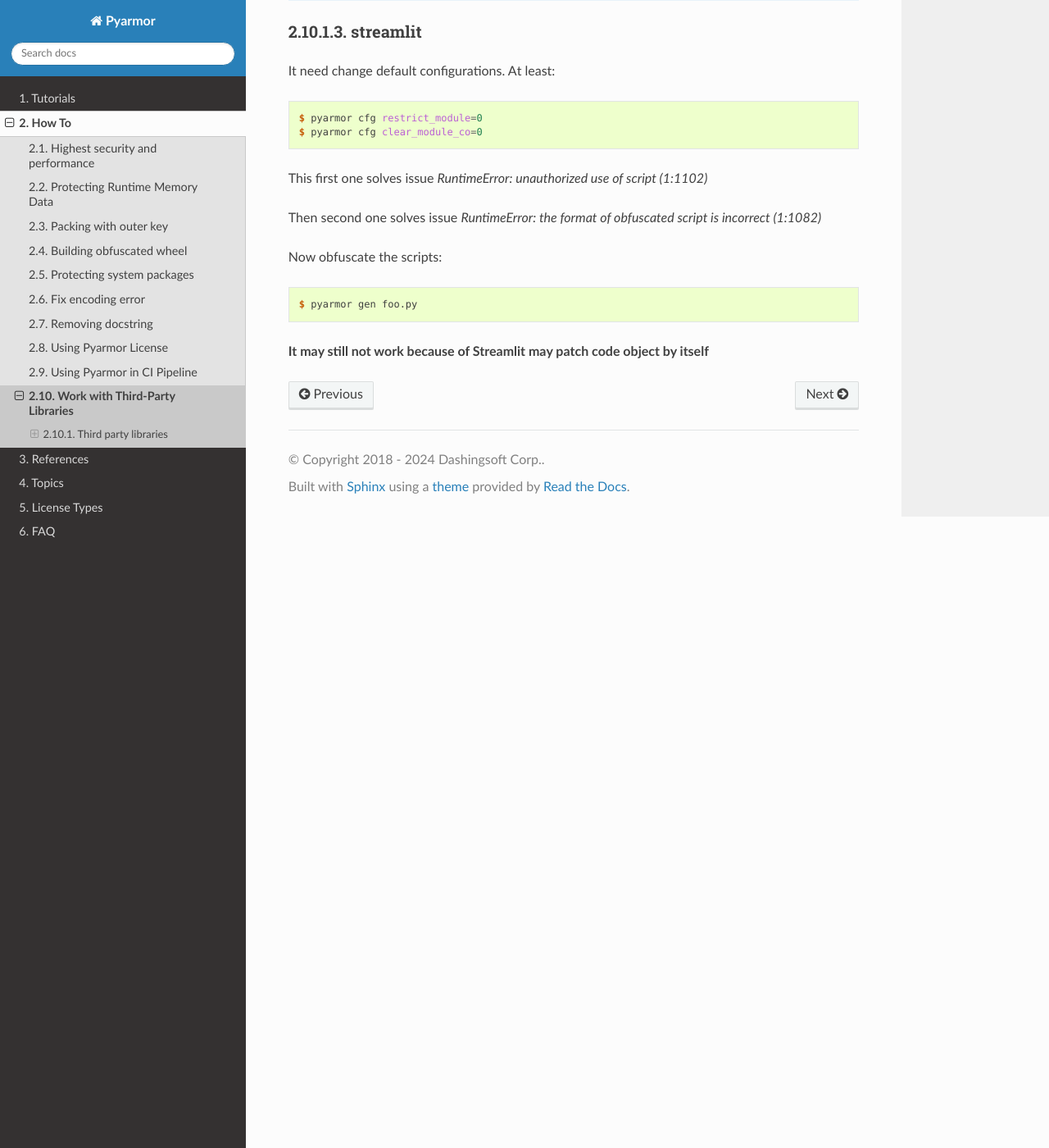
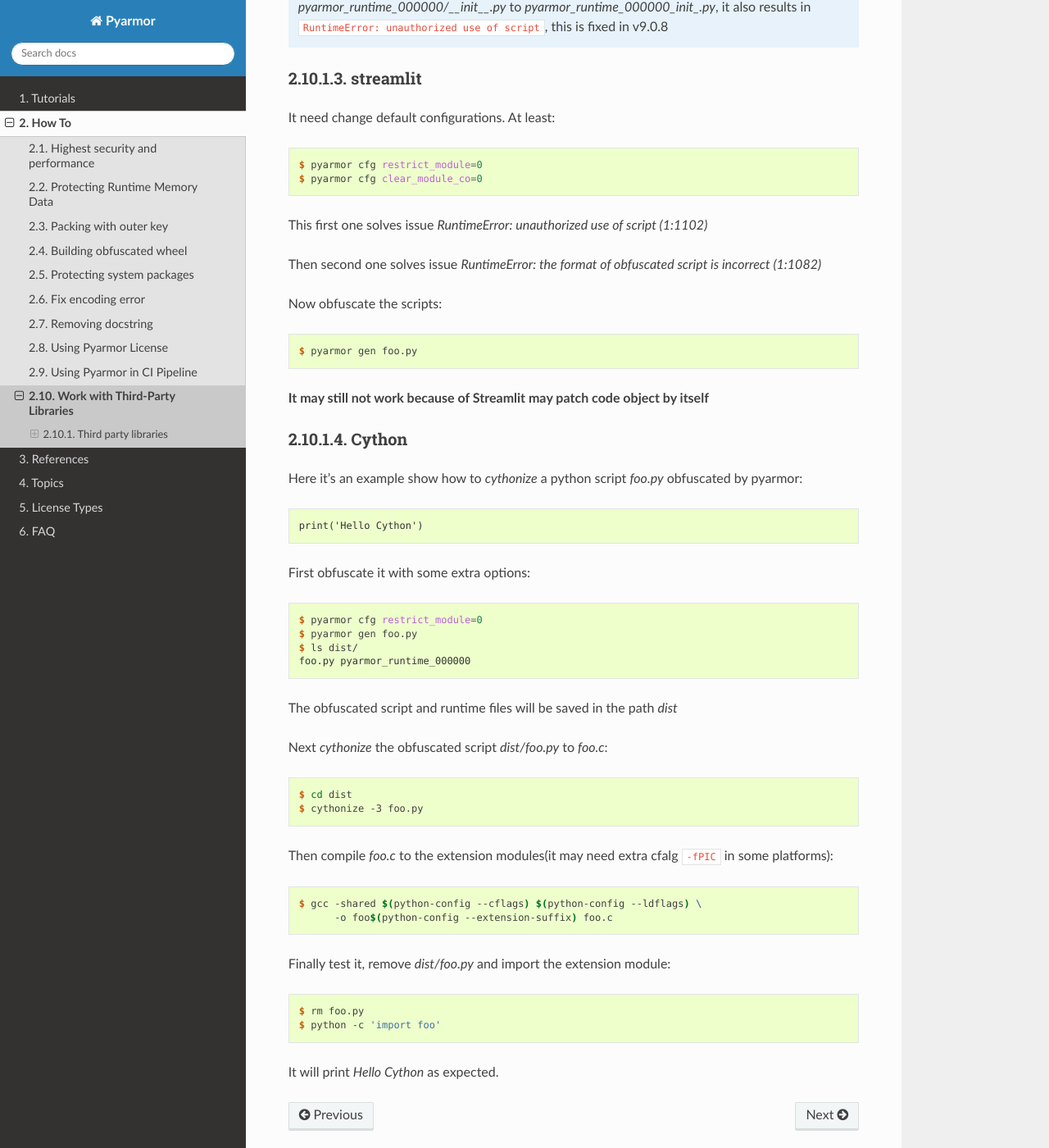
Before and after one commit to dashingsoft/pyarmor, a Sphinx documentation site: the page built from docs/how-to/third-party.rst, in a window 1280 px wide and 1400 px high, scrolled down 3950 px. Shown: the whole window at 82% size. Built offline with Sphinx 7.4.7 and the Read the Docs theme 3.1.0, drawn with Linux system fonts in a browser that asks for light colours; some of the changed text lies outside the part shown.

Commit message:
Doc cython with pyarmor

```diff
--- a/docs/how-to/third-party.rst
+++ b/docs/how-to/third-party.rst
@@ -107,6 +107,9 @@
    * - `nuitka`_
      - Should work with restrict_module = 0
      - Not verify yet
+   * - `Cython`_
+     - Should work with restrict_module = 0
+     -
 
 .. rubric:: Footnotes
 
@@ -185,4 +188,38 @@
 
 **It may still not work because of Streamlit may patch code object by itself**
 
+Cython
+------
+
+Here it's an example show how to `cythonize` a python script `foo.py` obfuscated
+by pyarmor::
+
+    print('Hello Cython')
+
+First obfuscate it with some extra options::
+
+    $ pyarmor cfg restrict_module=0
+    $ pyarmor gen foo.py
+    $ ls dist/
+    foo.py pyarmor_runtime_000000
+
+The obfuscated script and runtime files will be saved in the path `dist`
+
+Next `cythonize` the obfuscated script `dist/foo.py` to `foo.c`::
+
+    $ cd dist
+    $ cythonize -3 foo.py
+
+Then compile `foo.c` to the extension modules(it may need extra cfalg ``-fPIC`` in some platforms)::
+
+    $ gcc -shared $(python-config --cflags) $(python-config --ldflags) \
+          -o foo$(python-config --extension-suffix) foo.c
+
+Finally test it, remove `dist/foo.py` and import the extension module::
+
+    $ rm foo.py
+    $ python -c 'import foo'
+
+It will print `Hello Cython` as expected.
+
 .. include:: ../_common_definitions.txt
```
